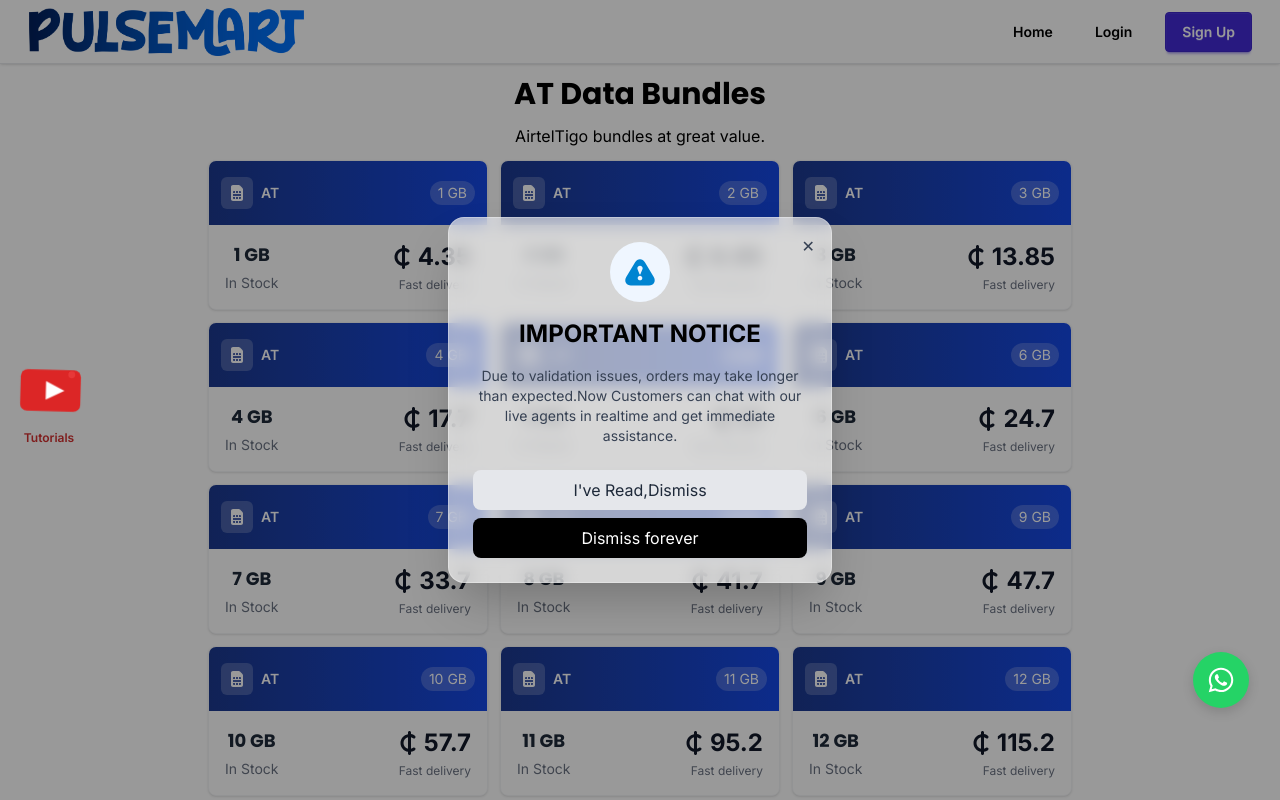
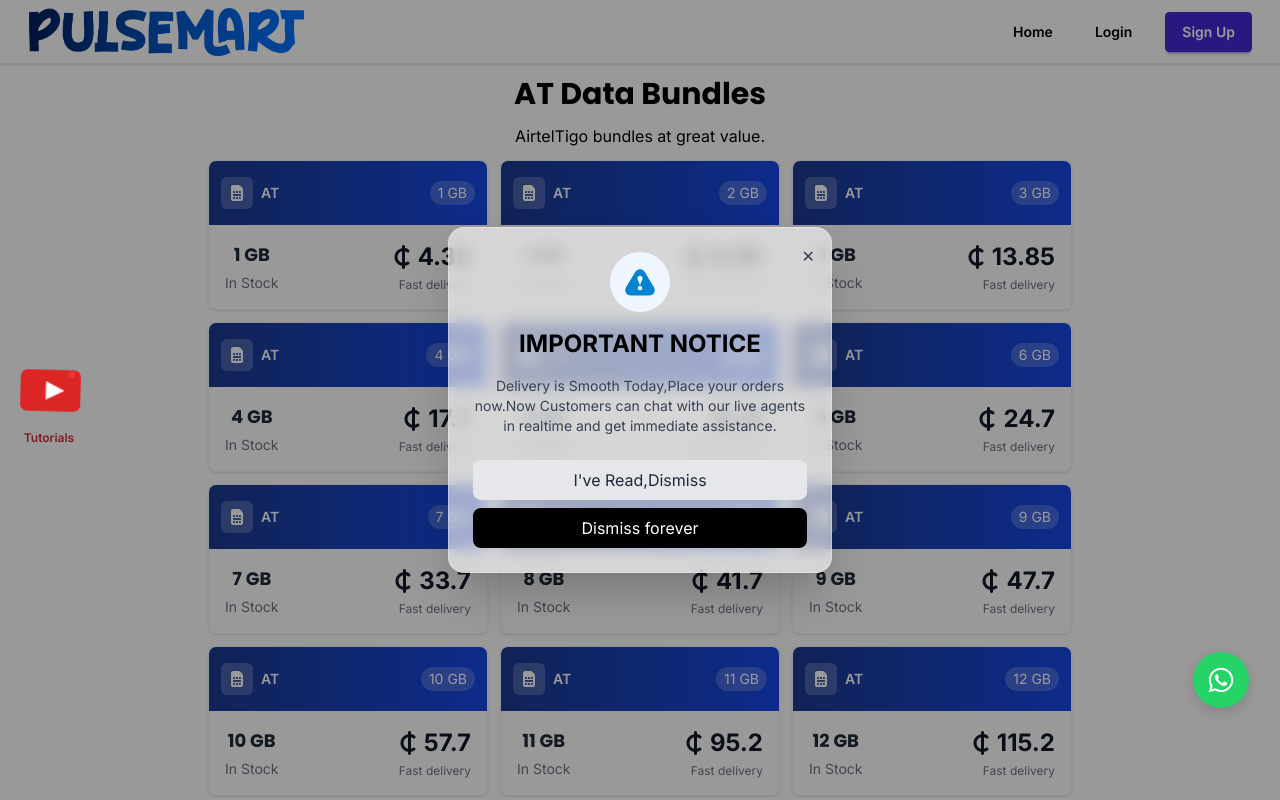
Before and after one commit to yeboahd10/PulseMart, a React (Vite) app: page /at in a window 1280 px wide. Shown: the top 800 px of the page. Built offline with nearby package versions, Linux system fonts and the light colour scheme; no server answers; the database is empty; a web font is replaced by a local one.

Commit message:
Update Notice.jsx

```diff
--- a/src/components/Notice.jsx
+++ b/src/components/Notice.jsx
@@ -3,7 +3,7 @@
 
 const PERM_KEY = 'noticeDismissedForever'
 const EXPIRY_KEY = 'noticeDismissExpiry'
-const DEFAULT_NOTICE = 'Due to validation issues, orders may take longer than expected.Now Customers can chat with our live agents in realtime and get immediate assistance.'
+const DEFAULT_NOTICE = 'Delivery is Smooth Today,Place your orders now.Now Customers can chat with our live agents in realtime and get immediate assistance.'
 
 const Notice = () => {
   const [open, setOpen] = useState(false)
```
